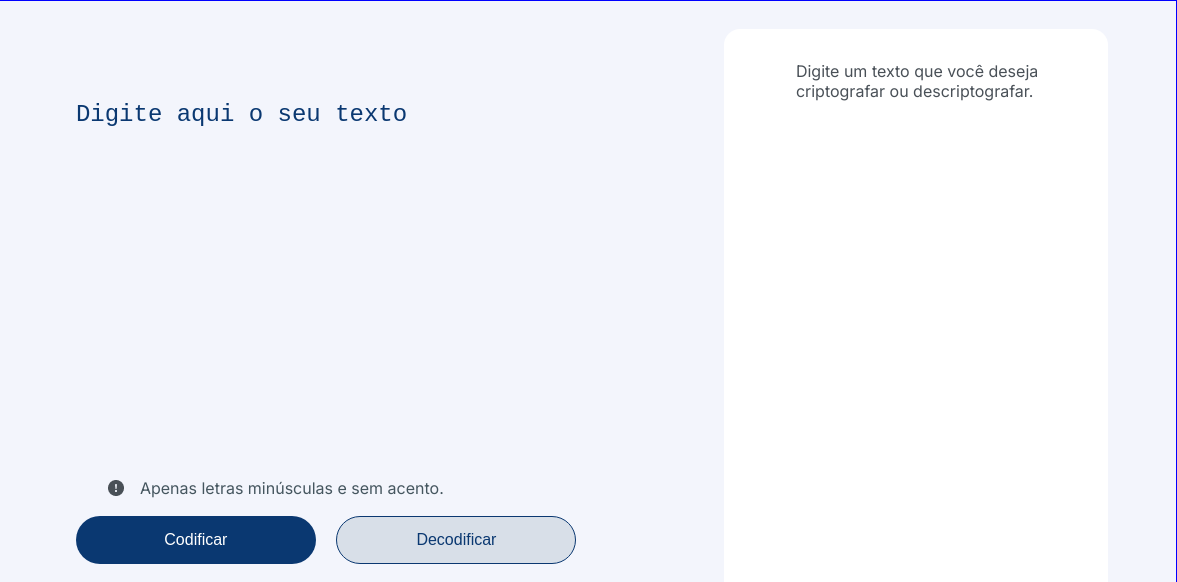
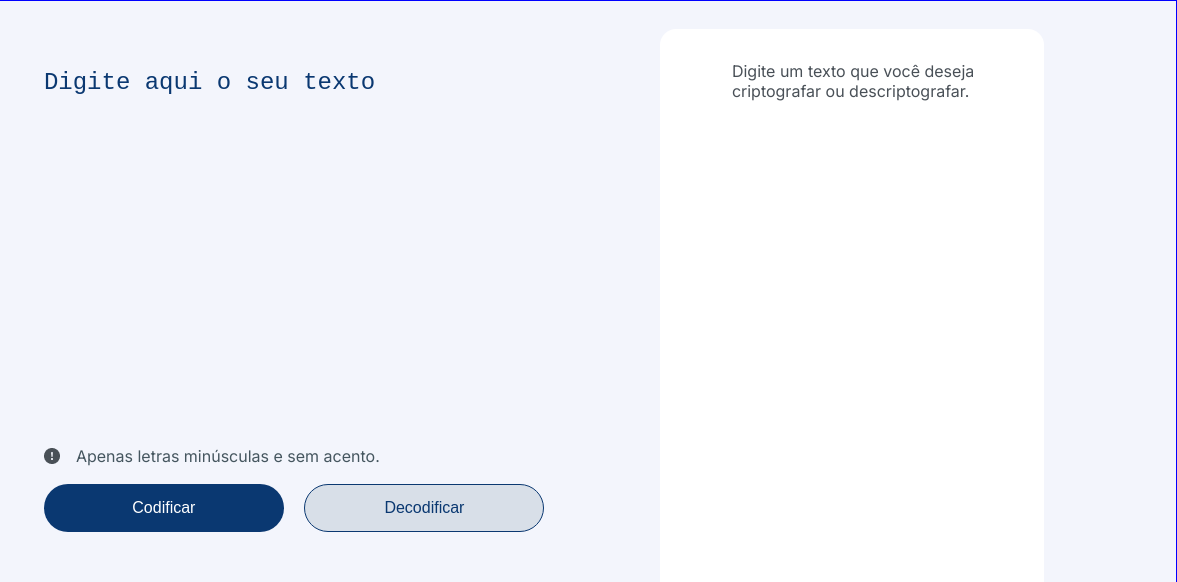
Before and after one commit to andrepixel/challenge-1-one-t7, a plain HTML site: page index.html in a window 1280 px wide. Shown: the top 582 px of the page, 103-1280 px from the left. Drawn offline with Linux system fonts and the light colour scheme.

Commit message:
update css

```diff
--- a/index.css
+++ b/index.css
@@ -29,7 +29,6 @@ body {
 
 #encodingForm {
     margin: 3rem;
-    padding: 2rem;
 }
 
 #encodedText {
@@ -49,11 +48,11 @@ body {
     flex-direction: row;
     align-items: center;
     justify-content: flex-start;
-    margin: 8rem 1rem 1rem 1rem;
+    margin: 8rem 1rem 1rem 0;
 }
 
 .disclaimer img {
-    margin: 0.25rem 1rem 0 1rem;
+    margin: 0.25rem 1rem 0 0;
 }
 
 .disclaimer p {
--- a/index.js
+++ b/index.js
@@ -7,7 +7,9 @@ let expectedPhrase = 'oberimes enterufat soberufat ober aindrenter';
 let expectedPhrase2 = 'oi eu sou o andre';
 
 function encryptPhrase(params) {
-    params = phrase;
+
+
+
 
     params = params.toLocaleLowerCase();
 
@@ -40,6 +42,12 @@ function encryptPhrase(params) {
 }
 
 function decryptPhrase(params) {
+    // let text = navigator.clipboard
+    // .readText()
+    // .then(
+    //   (clipText) => (document.querySelector(".encodedText").innerText += clipText),
+    // );
+
     params = expectedPhrase;
 
     let newPhrase = decryptVowels(params);
```
